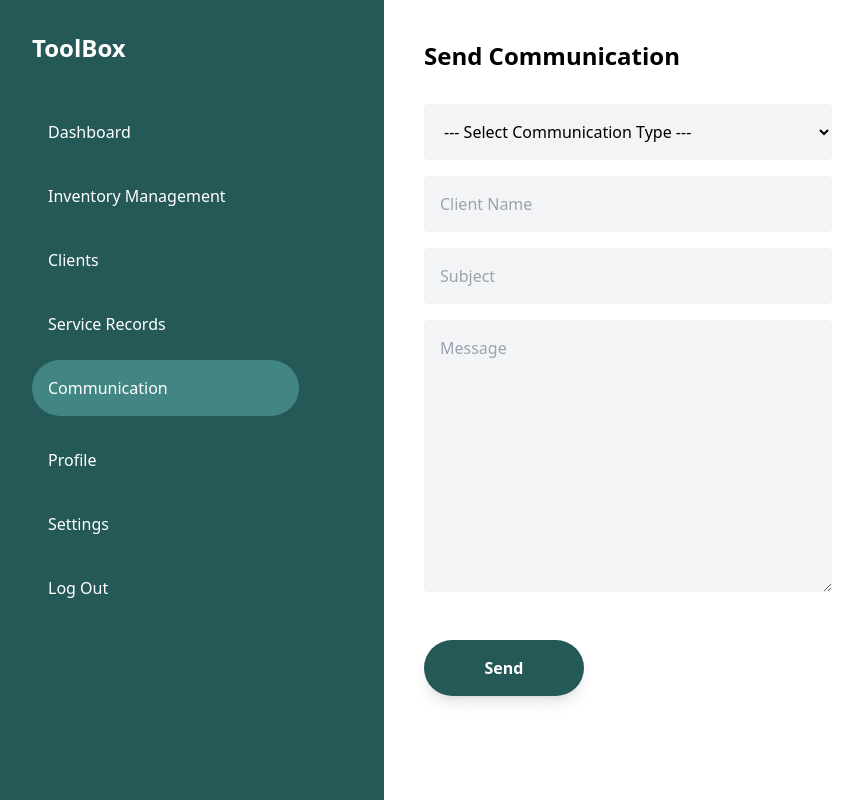
After one commit to nelisa-dludla/toolbox, a Django app: page /dashboard/communication/ in a window 1280 px wide. The commit adds this page. Shown: the whole page, without its empty margins (0-862 px from the left). Run offline with Django 5.2, Linux system fonts and the light colour scheme.

Commit message:
Added pages for the different dashboard options - Dashboard, Clients, Inventory Management, Service Reports and Profile

```diff
--- a/static/src/styles.css
+++ b/static/src/styles.css
@@ -576,66 +580,59 @@ video {
   margin-right: auto;
 }
 
-.my-5 {
-  margin-top: 1.25rem;
+.my-4 {
+  margin-top: 1rem;
+  margin-bottom: 1rem;
+}
+
+.my-auto {
+  margin-top: auto;
+  margin-bottom: auto;
+}
+
+.my-2 {
+  margin-top: 0.5rem;
+  margin-bottom: 0.5rem;
+}
+
+.mb-20 {
+  margin-bottom: 5rem;
+}
+
+.mb-5 {
   margin-bottom: 1.25rem;
 }
 
-.mx-4 {
-  margin-left: 1rem;
-  margin-right: 1rem;
+.mb-6 {
+  margin-bottom: 1.5rem;
 }
 
-.mr-2 {
-  margin-right: 0.5rem;
-}
-
-.mr-3 {
-  margin-right: 0.75rem;
-}
-
-.mr-4 {
-  margin-right: 1rem;
+.mb-7 {
+  margin-bottom: 1.75rem;
 }
 
 .mr-5 {
   margin-right: 1.25rem;
 }
 
-.mb-5 {
-  margin-bottom: 1.25rem;
-}
-
-.mb-7 {
-  margin-bottom: 1.75rem;
-}
-
-.mt-9 {
-  margin-top: 2.25rem;
-}
-
 .mt-10 {
   margin-top: 2.5rem;
 }
 
-.mb-6 {
-  margin-bottom: 1.5rem;
-}
-
-.mb-20 {
-  margin-bottom: 5rem;
-}
-
-.mt-14 {
-  margin-top: 3.5rem;
-}
-
-.mt-16 {
-  margin-top: 4rem;
+.mt-2 {
+  margin-top: 0.5rem;
 }
 
 .mt-20 {
   margin-top: 5rem;
+}
+
+.mt-4 {
+  margin-top: 1rem;
+}
+
+.mb-2 {
+  margin-bottom: 0.5rem;
 }
 
 .block {
@@ -654,24 +651,60 @@ video {
   height: 100vh;
 }
 
+.max-h-96 {
+  max-height: 24rem;
+}
+
 .w-1\/2 {
   width: 50%;
+}
+
+.w-1\/3 {
+  width: 33.333333%;
+}
+
+.w-3\/4 {
+  width: 75%;
+}
+
+.w-96 {
+  width: 24rem;
 }
 
 .w-full {
   width: 100%;
 }
 
-.w-3\/4 {
-  width: 75%;
+.w-5\/6 {
+  width: 83.333333%;
 }
 
-.w-1\/3 {
-  width: 33.333333%;
+.w-5 {
+  width: 1.25rem;
+}
+
+.w-20 {
+  width: 5rem;
+}
+
+.w-40 {
+  width: 10rem;
+}
+
+.max-w-4xl {
+  max-width: 56rem;
+}
+
+.grow {
+  flex-grow: 1;
 }
 
 .flex-row {
   flex-direction: row;
+}
+
+.flex-col {
+  flex-direction: column;
 }
 
 .justify-center {
@@ -698,6 +731,21 @@ video {
   border-radius: 0.5rem;
 }
 
+.border-white {
+  --tw-border-opacity: 1;
+  border-color: rgb(255 255 255 / var(--tw-border-opacity));
+}
+
+.bg-black {
+  --tw-bg-opacity: 1;
+  background-color: rgb(0 0 0 / var(--tw-bg-opacity));
+}
+
+.bg-gray-100 {
+  --tw-bg-opacity: 1;
+  background-color: rgb(243 244 246 / var(--tw-bg-opacity));
+}
+
 .bg-toolbox-green {
   --tw-bg-opacity: 1;
   background-color: rgb(37 89 87 / var(--tw-bg-opacity));
@@ -708,30 +756,43 @@ video {
   background-color: rgb(255 255 255 / var(--tw-bg-opacity));
 }
 
-.bg-gray-200 {
+.bg-toolbox-hover-green {
   --tw-bg-opacity: 1;
-  background-color: rgb(229 231 235 / var(--tw-bg-opacity));
+  background-color: rgb(66 134 132 / var(--tw-bg-opacity));
 }
 
-.bg-gray-100 {
+.bg-red-900 {
   --tw-bg-opacity: 1;
-  background-color: rgb(243 244 246 / var(--tw-bg-opacity));
+  background-color: rgb(127 29 29 / var(--tw-bg-opacity));
 }
 
-.p-5 {
-  padding: 1.25rem;
+.p-10 {
+  padding: 2.5rem;
+}
+
+.p-4 {
+  padding: 1rem;
 }
 
 .p-6 {
   padding: 1.5rem;
 }
 
-.p-4 {
-  padding: 1rem;
+.p-8 {
+  padding: 2rem;
 }
 
-.p-10 {
-  padding: 2.5rem;
+.p-2 {
+  padding: 0.5rem;
+}
+
+.px-8 {
+  padding-left: 2rem;
+  padding-right: 2rem;
+}
+
+.pt-8 {
+  padding-top: 2rem;
 }
 
 .text-center {
--- a/tailwind.config.js
+++ b/tailwind.config.js
@@ -7,6 +7,7 @@ module.exports = {
     extend: {
 		colors: {
 			'toolbox-green': '#255957',
+			'toolbox-hover-green': '#428684',
 		},
 	},
   },
--- /dev/null
+++ b/toolbox_workshop/templates/toolbox_workshop/base_dashboard.html
@@ -0,0 +1,73 @@
+{% load static %}
+<!DOCTYPE html>
+<html lang="en">
+	<head>
+		{% if title %}
+		<title>ToolBox - {{ title }}</title>
+		{% else %}
+			<title>ToolBox</title>
+		{% endif %}
+		<meta charset="UTF-8">
+		<meta name="viewport" content="width=device-width, initial-scale=1">
+		<link href="{% static 'src/styles.css' %}" rel="stylesheet">
+	</head>
+	<body class='flex'>
+		<!-- LHS Panel -->
+		<div class='bg-toolbox-green h-screen w-96 text-white'>
+			<!-- Logo -->
+			<h1 class='font-bold px-8 pt-8 text-2xl'>ToolBox</h1>
+			<!-- Dashboard Views -->
+			<ul class='p-8 flex flex-col'>
+				<!-- Top -->
+				<div>
+					<!-- Dashboard Link -->
+					{% if "Dashboard" in title %}
+						<a href="{% url 'toolbox_dashboard_main' %}"><li class='p-4 my-2 bg-toolbox-hover-green rounded-full w-5/6'>Dashboard</li></a>
+					{% else %}
+						<a href="{% url 'toolbox_dashboard_main' %}"><li class='p-4 my-2 hover:bg-toolbox-hover-green hover:rounded-full hover:w-5/6'>Dashboard</li></a>
+					{% endif %}
+					<!-- Inventory Link -->
+					{% if "Inventory" in title %}
+						<a href="{% url 'toolbox_dashboard_inventory' %}"><li class='p-4 my-2 bg-toolbox-hover-green rounded-full w-5/6'>Inventory Management</li></a>
+					{% else %}
+						<a href="{% url 'toolbox_dashboard_inventory' %}"><li class='p-4 my-2 hover:bg-toolbox-hover-green hover:rounded-full hover:w-5/6'>Inventory Management</li></a>
+					{% endif %}
+					<!-- CLients Link -->
+					{% if "Clients" in title %}
+						<a href="{% url 'toolbox_dashboard_clients' %}"><li class='p-4 my-2 bg-toolbox-hover-green rounded-full w-5/6'>Clients</li></a>
+					{% else %}
+						<a href="{% url 'toolbox_dashboard_clients' %}"><li class='p-4 my-2 hover:bg-toolbox-hover-green hover:rounded-full hover:w-5/6'>Clients</li></a>
+					{% endif %}
+					<!-- Service Link -->
+					{% if "Service" in title %}
+						<a href="{% url 'toolbox_dashboard_service' %}"><li class='p-4 my-2 bg-toolbox-hover-green rounded-full w-5/6'>Service Records</li></a>
+					{% else %}
+						<a href="{% url 'toolbox_dashboard_service' %}"><li class='p-4 my-2 hover:bg-toolbox-hover-green hover:rounded-full hover:w-5/6'>Service Records</li></a>
+					{% endif %}
+					<!-- Communication Link -->
+					{% if "Communication" in title %}
+						<a href="{% url 'toolbox_dashboard_communication' %}"><li class='p-4 my-2 bg-toolbox-hover-green rounded-full w-5/6'>Communication</li></a>
+					{% else %}
+						<a href="{% url 'toolbox_dashboard_communication' %}"><li class='p-4 my-2 hover:bg-toolbox-hover-green hover:rounded-full hover:w-5/6'>Communication</li></a>
+					{% endif %}
+				</div>
+				<!-- Bottom -->
+				<div>
+					<!-- Profile Link -->
+					{% if "Profile" in title %}
+						<a href="{% url 'toolbox_dashboard_profile' %}"><li class='p-4 my-2 bg-toolbox-hover-green rounded-full w-5/6'>Profile</li></a>
+					{% else %}
+						<a href="{% url 'toolbox_dashboard_profile' %}"><li class='p-4 my-2 hover:bg-toolbox-hover-green hover:rounded-full hover:w-5/6'>Profile</li></a>
+					{% endif %}
+					<!-- Settings Link -->
+					<li class='p-4 my-2 hover:bg-toolbox-hover-green hover:rounded-full hover:w-5/6'>Settings</li>
+					<li class='p-4 my-2 hover:bg-toolbox-hover-green hover:rounded-full hover:w-5/6'>Log Out</li>
+				</div>
+			</ul>
+		</div>
+		<!-- RHS Content View -->
+		<div class='grow'>
+			{% block content %}{% endblock %}
+		</div>
+	</body>
+</html>
--- /dev/null
+++ b/toolbox_workshop/templates/toolbox_workshop/dashboard_communication.html
@@ -0,0 +1,23 @@
+{% extends 'toolbox_workshop/dashboard_main.html' %}
+{% load static %}
+{% block content %}
+	<div class='p-10'>
+		<h3 class='font-bold mb-6 text-2xl'>Send Communication</h3>
+		<form class='flex flex-col' action="">
+			<!-- Communication Type -->
+			<select class='p-4 my-2 w-1/2 bg-gray-100 rounded' name="communication_type" id="communication_type">
+				<option value="">--- Select Communication Type ---</option>
+				<option value="email">Email</option>
+				<option value="sms">SMS</option>
+			</select>
+			<!-- Client Name -->
+			<input class='p-4 my-2 w-1/2 bg-gray-100 rounded' type="text" name="name" id="name" placeholder='Client Name'>
+			<!-- Subject -->
+			<input class='p-4 my-2 w-1/2 bg-gray-100 rounded' type="text" name="subject" id="subject" placeholder='Subject'>
+			<!-- Message -->
+			<textarea class='p-4 my-2 w-1/2 bg-gray-100 rounded' name="Message" id="Message" rows="10" placeholder='Message'></textarea>
+			<!-- Send -->
+			<button class='bg-toolbox-green text-white font-bold p-4 w-40 mt-10 rounded-full shadow-lg hover:bg-toolbox-hover-green hover:scale-105'>Send</button>
+		</form>
+	</div>
+{% endblock %}
--- /dev/null
+++ b/toolbox_workshop/templates/toolbox_workshop/dashboard_main.html
@@ -0,0 +1,14 @@
+{% extends 'toolbox_workshop/base_dashboard.html' %}
+{% load static %}
+{% block content %}
+	<div class='p-10'>
+		<!-- Upcoming Client Appointment Widget -->
+		<div class='bg-gray-100 w-1/2 p-10 max-h-96 rounded shadow-lg'>
+			<h3 class='font-bold mb-6'>Upcoming Client Appointments</h3>
+			{% if appointments %}
+			{% else %}
+				<p class='my-2'>No upcoming appointments. You're all caught up!</p>
+			{% endif %}
+		</div>
+	</div>
+{% endblock %}
--- a/toolbox_workshop/urls.py
+++ b/toolbox_workshop/urls.py
@@ -4,5 +4,11 @@ from . import views
 urlpatterns = [
         path('', views.home, name='toolbox_home'),
         path('login/', views.login, name='toolbox_login'),
-        path('register/', views.register, name='toolbox_register')
+        path('register/', views.register, name='toolbox_register'),
+        path('dashboard/main/', views.dashboard_main, name='toolbox_dashboard_main'),
+        path('dashboard/inventory/', views.dashboard_inventory, name='toolbox_dashboard_inventory'),
+        path('dashboard/clients/', views.dashboard_clients, name='toolbox_dashboard_clients'),
+        path('dashboard/service/', views.dashboard_service, name='toolbox_dashboard_service'),
+        path('dashboard/communication/', views.dashboard_communication, name='toolbox_dashboard_communication'),
+        path('dashboard/profile/', views.dashboard_profile, name='toolbox_dashboard_profile'),
 ]
--- a/toolbox_workshop/views.py
+++ b/toolbox_workshop/views.py
@@ -17,3 +17,39 @@ def register(request):
         'title': 'Register'
     }
     return render(request, 'toolbox_workshop/register.html', context=context)
+
+def dashboard_main(request):
+    context = {
+        'title': 'Main Dashboard'
+    }
+    return render(request, 'toolbox_workshop/dashboard_main.html', context=context)
+
+def dashboard_inventory(request):
+    context = {
+        'title': 'Inventory Management'
+    }
+    return render(request, 'toolbox_workshop/dashboard_inventory.html', context=context)
+
+def dashboard_clients(request):
+    context = {
+        'title': 'Clients'
+    }
+    return render(request, 'toolbox_workshop/dashboard_clients.html', context=context)
+
+def dashboard_service(request):
+    context = {
+        'title': 'Service Records'
+    }
+    return render(request, 'toolbox_workshop/dashboard_service.html', context=context)
+
+def dashboard_communication(request):
+    context = {
+        'title': 'Communication'
+    }
+    return render(request, 'toolbox_workshop/dashboard_communication.html', context=context)
+
+def dashboard_profile(request):
+    context = {
+        'title': 'Profile'
+    }
+    return render(request, 'toolbox_workshop/dashboard_profile.html', context=context)
```
Also changed, not shown: other parts of static/src/styles.css (+38 -26 lines), toolbox_workshop/templates/toolbox_workshop/dashboard_clients.html (added, +15 -0 lines), toolbox_workshop/templates/toolbox_workshop/dashboard_inventory.html (added, +15 -0 lines), toolbox_workshop/templates/toolbox_workshop/dashboard_profile.html (added, +8 -0 lines), toolbox_workshop/templates/toolbox_workshop/dashboard_service.html (added, +15 -0 lines), toolbox_workshop/templates/toolbox_workshop/login.html (+9 -2 lines), toolbox_workshop/templates/toolbox_workshop/register.html (+10 -2 lines).
